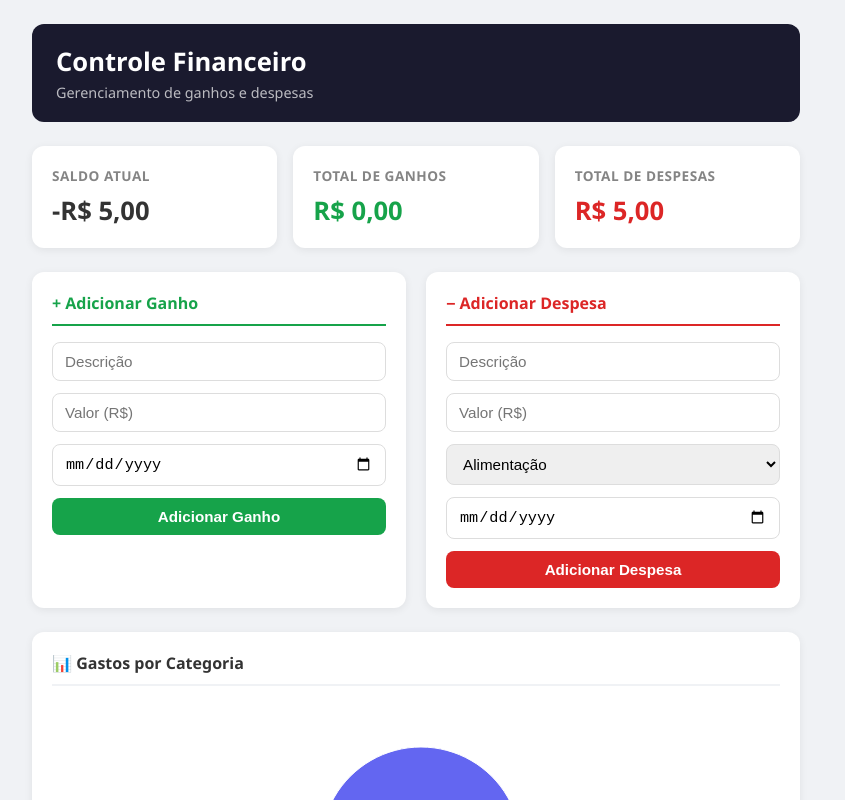
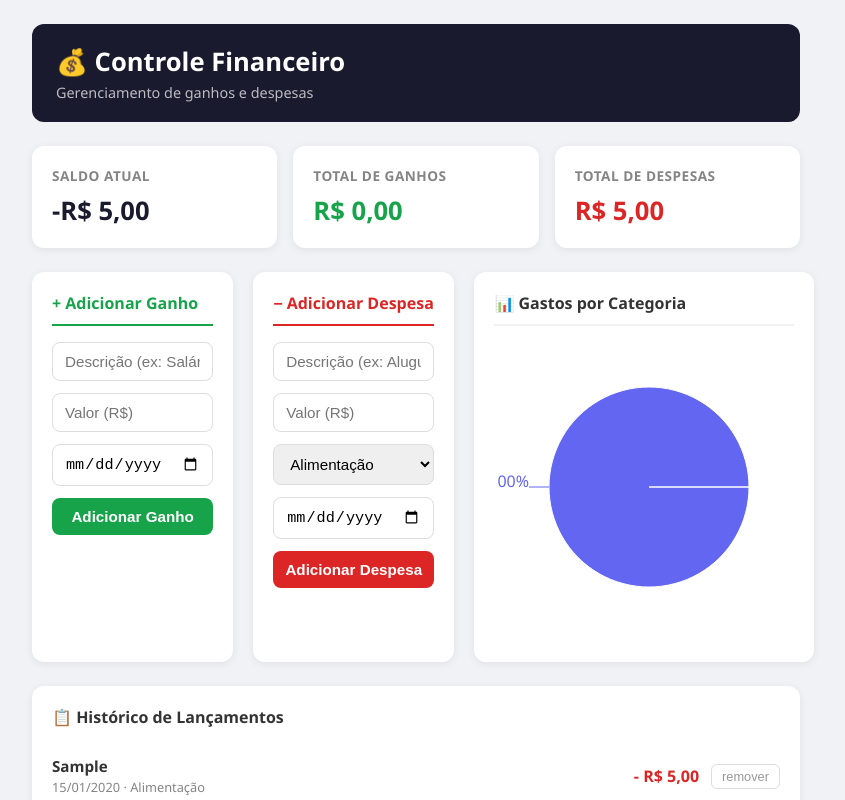
Before and after one commit to rafantavares/financas-app, a React (Vite) app: page / in a window 1280 px wide. Both pictures are taken after typing "Sample", "5", "2020-01-15" into the empty fields and a click on the button "Adicionar Despesa". Shown: the top 800 px of the page, without its empty margins (224-1069 px from the left). Built offline with nearby package versions, Linux system fonts and the light colour scheme.

Commit message:
gráfico ao lado

```diff
--- a/src/App.jsx
+++ b/src/App.jsx
@@ -1,6 +1,6 @@
 import {useState, useEffect} from 'react'
 import './index.css'
-import {PieChart, Pie, Cell, Tooltip, Legend} from 'recharts'
+import {PieChart, Pie, Cell, Tooltip} from 'recharts'
 
 const STORAGE_KEY = 'financas_dados'
 
@@ -18,8 +18,8 @@ export default function App(){
     return salvo ? JSON.parse(salvo): []
   })
 
-  const [ganho, setGanho] = useState ({ descricao: '', valor: '', data: ''})
-  const [despesa, setDespesa] = useState ({descricao: '', valor: '', categoria: 'Alimentação', data: ''})
+  const [ganho, setGanho] = useState({ descricao: '', valor: '', data: ''})
+  const [despesa, setDespesa] = useState({descricao: '', valor: '', categoria: 'Alimentação', data: ''})
 
   useEffect(() =>{
     localStorage.setItem(STORAGE_KEY, JSON.stringify(registros))
@@ -43,7 +43,6 @@ export default function App(){
       tipo: 'ganho',
       descricao: ganho.descricao,
       valor: parseFloat(ganho.valor),
-      categoria: ganho.categoria,
       data: ganho.data
     }])
     setGanho({descricao: '', valor: '', data: ''})
@@ -70,9 +69,10 @@ export default function App(){
   const ordenados = [...registros].sort((a,b) => new Date(b.data) - new Date(a.data))
 
   const dadosPizza = Object.entries(
-    registros.filter(r => r.tipo === 'despesa')
-    .reduce ((acc, r) => {
-      acc[r.categoria] = (acc[r.categria] || 0) + r.valor
+    registros
+      .filter(r => r.tipo === 'despesa')
+      .reduce((acc, r) => {
+        acc[r.categoria] = (acc[r.categoria] || 0) + r.valor
         return acc
       }, {})
   ).map(([categoria, valor]) => ({name: categoria, value: valor}))
@@ -82,16 +82,16 @@ export default function App(){
   return (
     <div className='container'>
       <header>
-        <h1> Controle Financeiro </h1>
+        <h1>💰 Controle Financeiro</h1>
         <p>Gerenciamento de ganhos e despesas</p>
       </header>
 
       <div className="cards">
-        <div className='card salvo'>
+        <div className='card saldo'>
           <h3>Saldo Atual</h3>
           <div className="valor">{formatReal(saldo)}</div>
         </div>
-        <div className = "card ganhos">
+        <div className="card ganhos">
           <h3>Total de Ganhos</h3>
           <div className="valor">{formatReal(totalGanhos)}</div>
         </div>
@@ -107,7 +107,7 @@ export default function App(){
           <form onSubmit={adicionarGanho}>
             <div className="form-group">
               <input
-                placeholder="Descrição"
+                placeholder="Descrição (ex: Salário)"
                 value={ganho.descricao}
                 onChange={e => setGanho({ ...ganho, descricao: e.target.value })}
               />
@@ -138,7 +138,7 @@ export default function App(){
           <form onSubmit={adicionarDespesa}>
             <div className="form-group">
               <input
-                placeholder="Descrição"
+                placeholder="Descrição (ex: Aluguel)"
                 value={despesa.descricao}
                 onChange={e => setDespesa({ ...despesa, descricao: e.target.value })}
               />
@@ -177,15 +177,14 @@ export default function App(){
             <button type="submit" className="btn despesa">Adicionar Despesa</button>
           </form>
         </div>
-      </div>
 
         {dadosPizza.length > 0 && (
-        <div className="box" style={{ marginBottom: '20px' }}>
+          <div className="box">
             <h2>📊 Gastos por Categoria</h2>
-          <PieChart width={400} height={300} style={{ margin: '0 auto' }}>
+            <PieChart width={300} height={300} style={{ margin: '0 auto' }}>
               <Pie
                 data={dadosPizza}
-              cx={200}
+                cx={150}
                 cy={140}
                 outerRadius={100}
                 dataKey="value"
@@ -199,9 +198,10 @@ export default function App(){
             </PieChart>
           </div>
         )}
+      </div>
 
       <div className="lista">
-        <h2>Histórico de Lançamentos</h2>
+        <h2>📋 Histórico de Lançamentos</h2>
         {ordenados.length === 0 ? (
           <div className="vazio">Nenhum lançamento ainda. Comece adicionando um ganho ou despesa!</div>
         ) : (
--- a/src/index.css
+++ b/src/index.css
@@ -68,7 +68,7 @@ header p {
 
 .painel {
   display: grid;
-  grid-template-columns: 1fr 1fr;
+  grid-template-columns: 1fr 1fr 1fr;
   gap: 20px;
   margin-bottom: 24px;
 }
```
Lines whose indentation alone changed are shown as unchanged.
